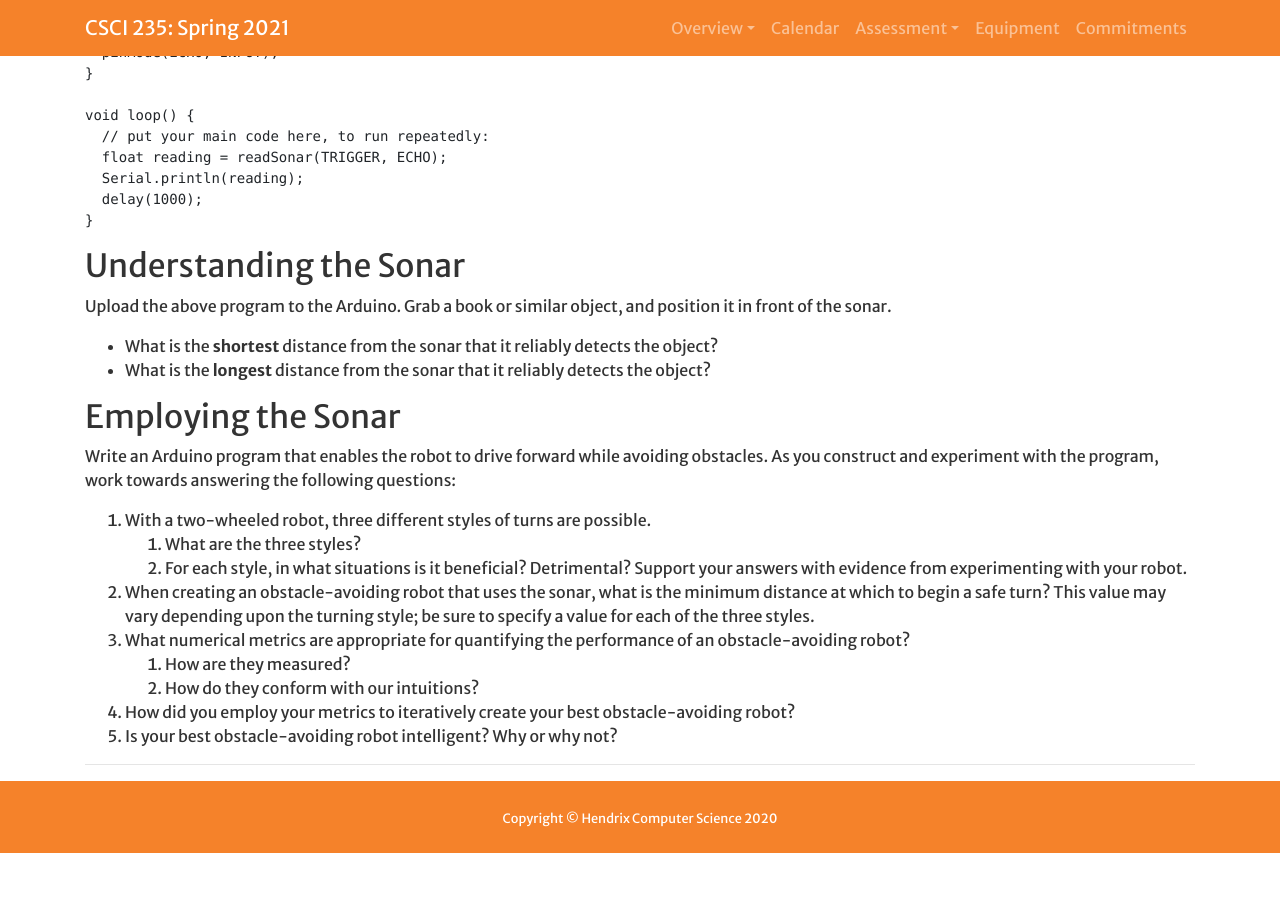
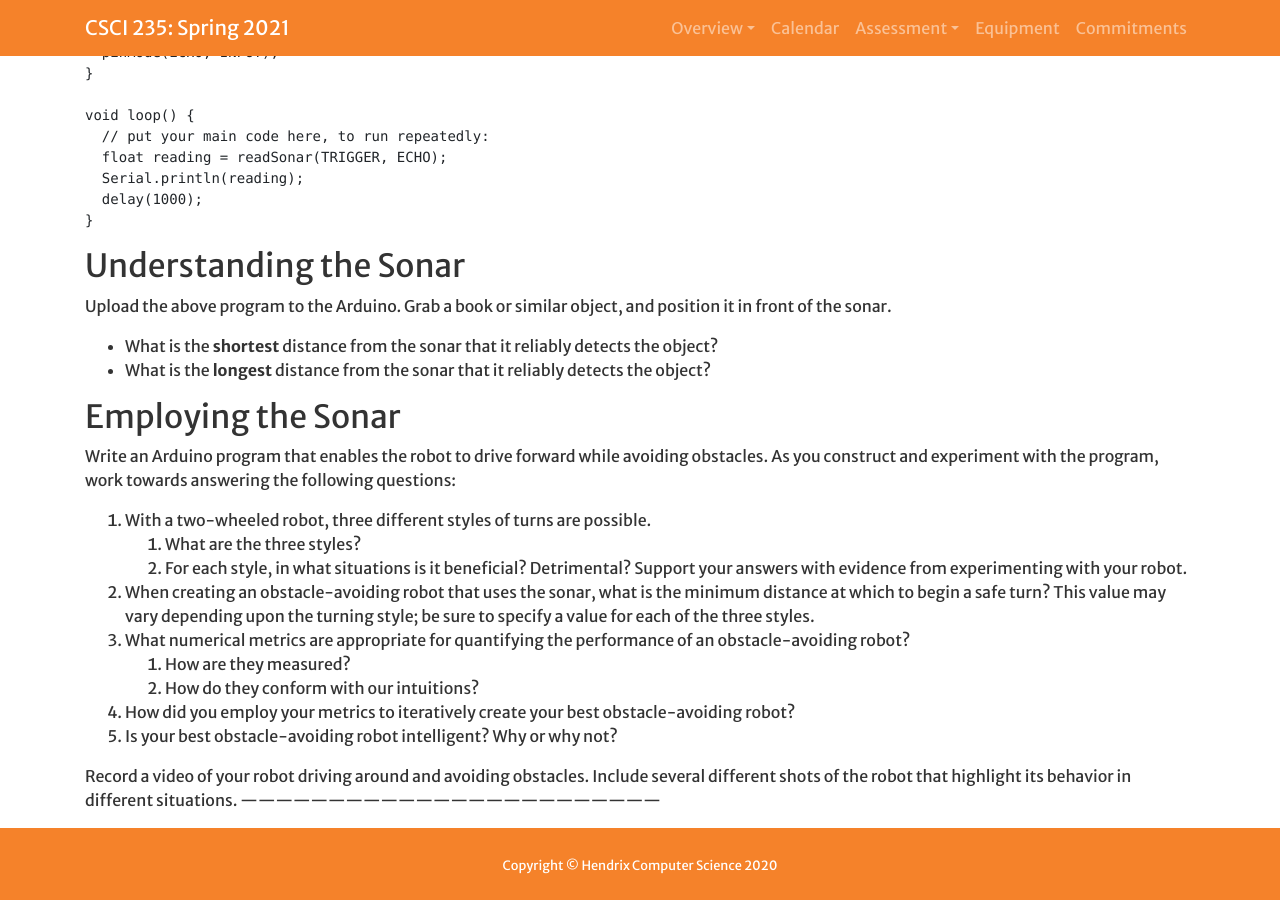
Before and after one commit to Hendrix-CS/csci235, a Jekyll site: the page built from projects/Sonar.md, in a window 1280 px wide and 900 px high, scrolled down 2031 px. Built offline with Jekyll 4.4.1, drawn with Linux system fonts in a browser that asks for light colours; a script that is not in the unit is left out; our own code applies the rules of GitHub Pages for plain Markdown files; before the commit the page ends 2884 px from its top, so only the background shows below that.

Commit message:
Added a little text to the end.

```diff
--- a/projects/Sonar.md
+++ b/projects/Sonar.md
@@ -103,4 +103,6 @@ and experiment with the program, work towards answering the following questions:
 4. How did you employ your metrics to iteratively create your best obstacle-avoiding robot?
 5. Is your best obstacle-avoiding robot intelligent? Why or why not?
 
+Record a video of your robot driving around and avoiding obstacles. Include several different shots of the
+robot that highlight its behavior in different situations.
 ------------------------------------------------------------------------
```
